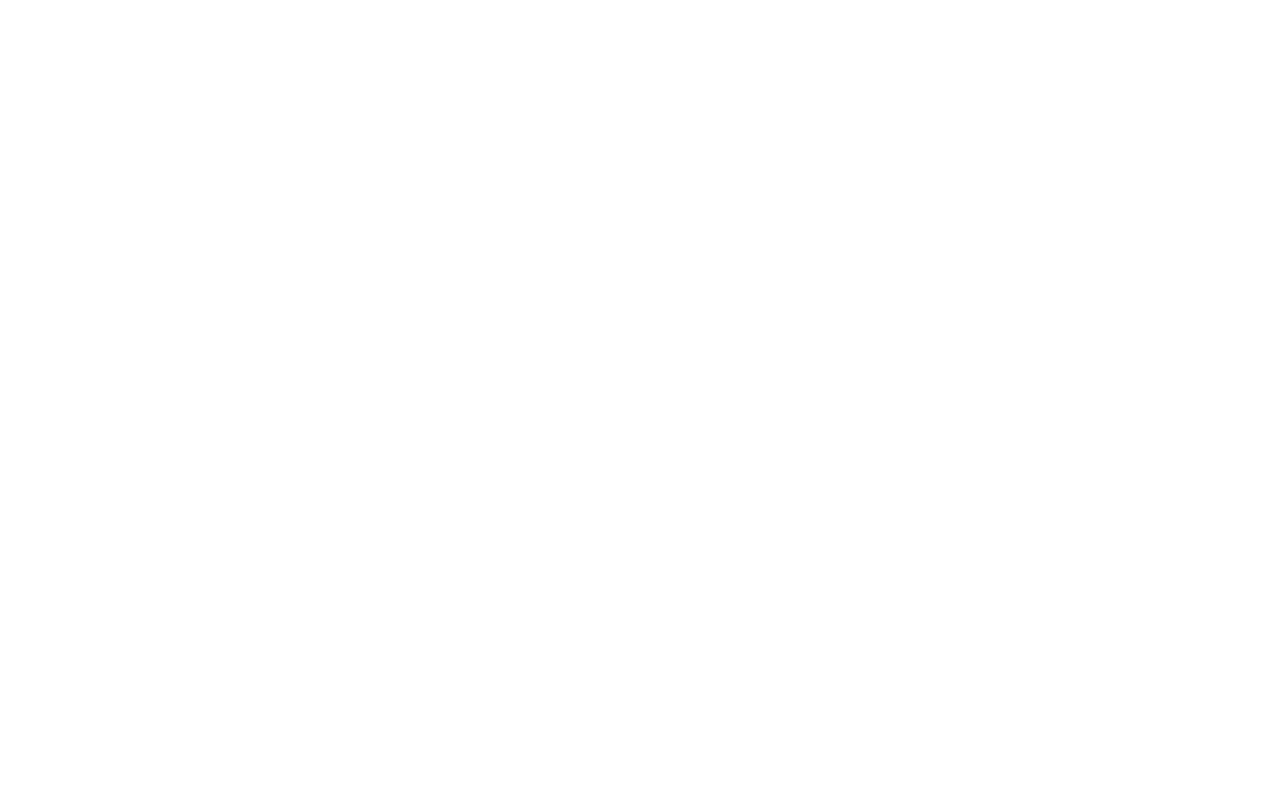
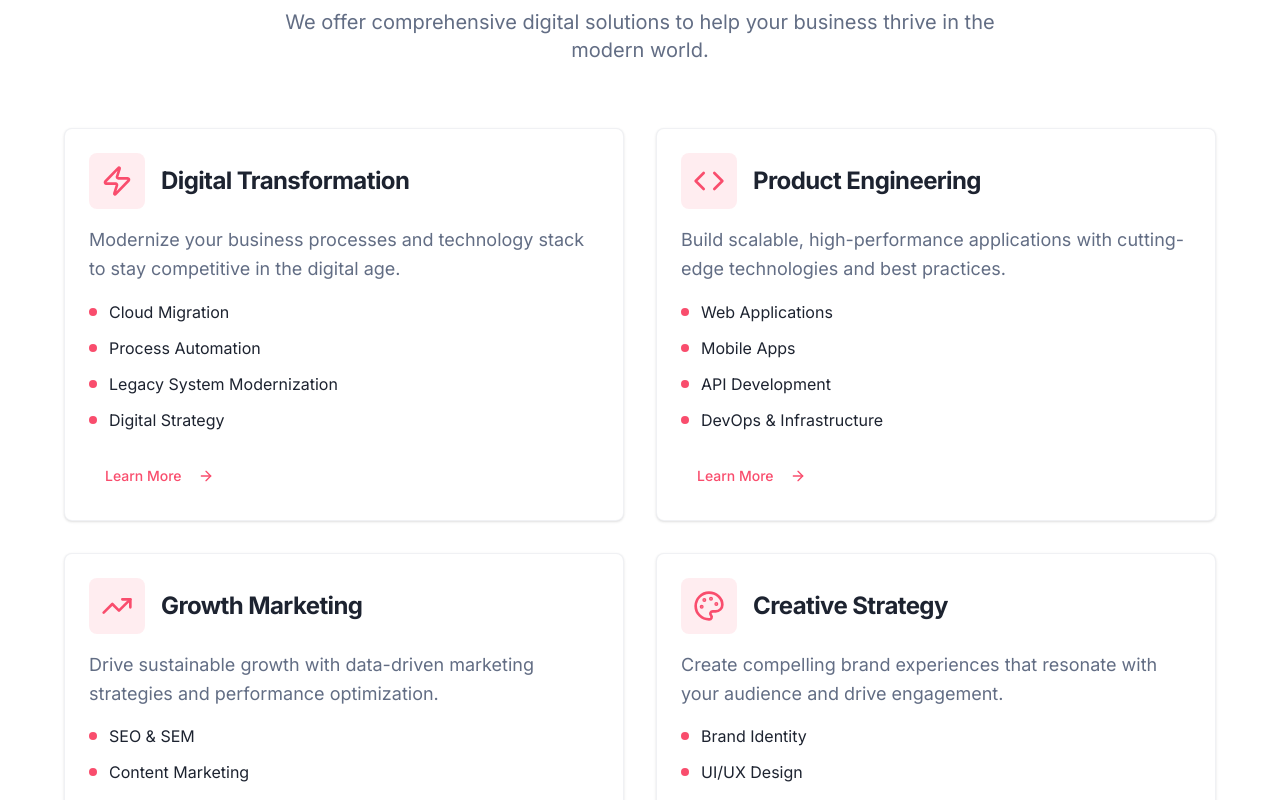
Before and after one commit to RovertakeEx/Rovertake_Landing, a React (Vite) app: page / in a window 1280 px wide. Shown: the part 960-1760 px from the top of the page. Before the commit the page ends 1440 px from the top, so only its background shows below. Built offline with nearby package versions, Linux system fonts and the light colour scheme.

Commit message:
Develop UI of the services section

```diff
--- a/src/components/Services.tsx
+++ b/src/components/Services.tsx
@@ -1,9 +1,50 @@
+import services from "../data/services"
+import { ArrowRight } from "lucide-react";
 
 const Services = () => {
 
   return (
-    <section id="services" className="py-20 bg-background">
-
+    <section id="services" className="py-24 bg-gradient-subtle">
+      <div className="container mx-auto px-6">
+        <div className="text-center mb-16 animate-fade-in-up">
+          <h2 className="text-4xl md:text-5xl font-bold text-foreground mb-6">
+            Our <span className="text-accent">Services</span>
+          </h2>
+          <p className="text-xl text-muted-foreground max-w-3xl mx-auto">
+            We offer comprehensive digital solutions to help your business thrive in the modern world.
+          </p>
+        </div>
+        <div className="grid grid-cols-1 md:grid-cols-2 gap-8 max-w-6xl mx-auto">
+          {services.map((service, index) => (
+            <div key={index} className="rounded-lg border bg-card text-card-foreground shadow-sm group hover:shadow-elegant transition-all duration-500 border-border/50 hover:border-accent/20 animate-fade-in-up">
+              <div className="flex flex-col space-y-1.5 p-6 pb-4">
+                <div className="flex items-center space-x-4 mb-4">
+                  <div className="p-3 rounded-lg bg-accent/10 group-hover:bg-accent/20 transition-colors duration-300">
+                    <service.icon className="h-8 w-8 text-accent"/>
+                  </div>
+                  <div>
+                    <h3 className="tracking-tight text-2xl font-bold text-foreground group-hover:text-accent transition-colors duration-300">{service.title}</h3>
+                  </div>
+                </div>
+                <p className="text-lg text-muted-foreground leading-relaxed">{service.description}</p>
+              </div>
+              <div className="p-6 pt-0">
+                <ul className="space-y-3 mb-6">
+                  {service.features.map((feature, index) => (
+                    <li key={index} className="flex items-center text-foreground">
+                      <div className="w-2 h-2 bg-accent rounded-full mr-3"></div>
+                      {feature}
+                    </li>
+                  ))}
+                </ul>
+                <button className="inline-flex items-center justify-center gap-2 whitespace-nowrap rounded-md text-sm font-medium transition-all duration-300 cursor-pointer [&_svg]:size-4 [&_svg]:shrink-0 hover:bg-accent h-10 px-4 py-2 group/btn text-accent hover:!text-white">
+                  Learn More <ArrowRight className="ml-2 h-4 w-4 group-hover/btn:translate-x-1 transition-transform" />
+                </button>
+              </div>
+            </div>
+          ))}
+        </div>
+      </div>
     </section>
   )
 }
--- /dev/null
+++ b/src/data/services.ts
@@ -0,0 +1,36 @@
+import {
+  Zap,
+  Code,
+  TrendingUp,
+  Palette,
+  ArrowRight
+} from "lucide-react";
+
+const services = [
+    {
+      icon: Zap,
+      title: "Digital Transformation",
+      description: "Modernize your business processes and technology stack to stay competitive in the digital age.",
+      features: ["Cloud Migration", "Process Automation", "Legacy System Modernization", "Digital Strategy"]
+    },
+    {
+      icon: Code,
+      title: "Product Engineering",
+      description: "Build scalable, high-performance applications with cutting-edge technologies and best practices.",
+      features: ["Web Applications", "Mobile Apps", "API Development", "DevOps & Infrastructure"]
+    },
+    {
+      icon: TrendingUp,
+      title: "Growth Marketing",
+      description: "Drive sustainable growth with data-driven marketing strategies and performance optimization.",
+      features: ["SEO & SEM", "Content Marketing", "Analytics & Insights", "Conversion Optimization"]
+    },
+    {
+      icon: Palette,
+      title: "Creative Strategy",
+      description: "Create compelling brand experiences that resonate with your audience and drive engagement.",
+      features: ["Brand Identity", "UI/UX Design", "Visual Strategy", "Content Creation"]
+    }
+  ];
+
+  export default services;
--- a/src/index.css
+++ b/src/index.css
@@ -188,3 +188,39 @@
 .text-accent {
     color: hsl(var(--accent));
 }
+
+.text-muted-foreground {
+    color: hsl(var(--muted-foreground));
+}
+
+.text-card-foreground {
+    color: hsl(var(--card-foreground));
+}
+
+.bg-card {
+    background-color: hsl(var(--card));
+}
+
+.border-border\/50 {
+    border-color: hsl(var(--border) / .5);
+}
+
+.bg-accent\/10 {
+    background-color: hsl(var(--accent) / .1);
+}
+
+.tracking-tight {
+    letter-spacing: -.025em;
+}
+
+.group:hover .group-hover\:bg-accent\/20 {
+    background-color: hsl(var(--accent) / .2);
+}
+
+.hover\:border-accent\/20:hover {
+    border-color: hsl(var(--accent) / .2);
+}
+
+.group:hover .group-hover\:text-accent {
+    color: hsl(var(--accent));
+}
```
